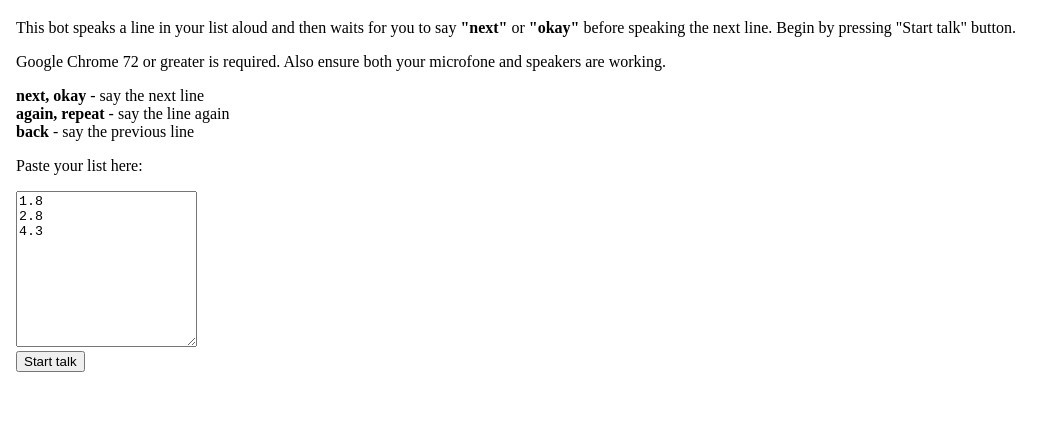
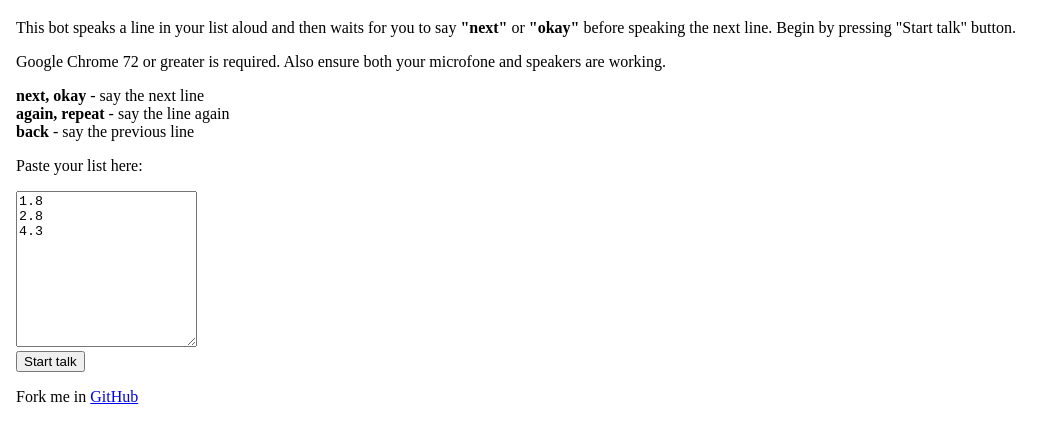
Before and after one commit to axelpale/listpal, a website: page index.html in a window 1280 px wide. Shown: the part 77-520 px from the top of the page, without its empty margins (0-1062 px from the left). Drawn offline with Linux system fonts and the light colour scheme.

Commit message:
Link demo page

```diff
--- a/index.html
+++ b/index.html
@@ -35,6 +35,8 @@
 
   <button id="start-button">Start talk</button>
 
+  <p>Fork me in <a href="https://github.com/axelpale/listpal">GitHub</a></p>
+
   <script src="index.js"></script>
 </body>
 </html>
--- a/package.json
+++ b/package.json
@@ -5,7 +5,7 @@
   "keywords": [
     "recognition"
   ],
-  "homepage": "https://github.com/axelpale/listpal",
+  "homepage": "https://axelpale.github.io/listpal/",
   "main": "index.js",
   "author": {
     "name": "Akseli Palen",
```
Also changed, not shown: README.md.
